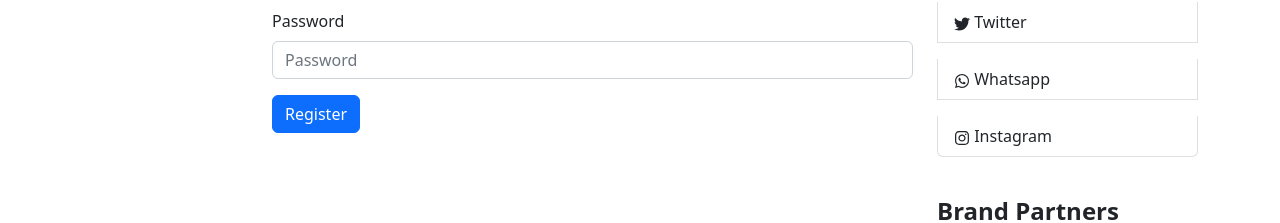
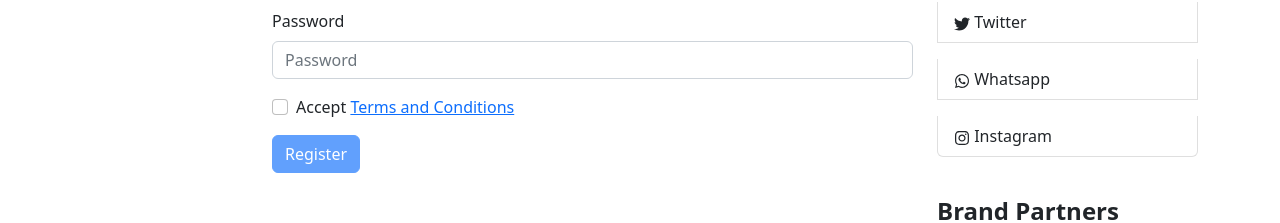
Before and after one commit to EhsanEIK/news-today-website, a React (Create React App) app: page /register in a window 1280 px wide. Shown: the part 321-544 px from the top of the page. Built offline with nearby package versions, Linux system fonts and the light colour scheme; no server answers.

Commit message:
added TermsAndConditions route and component, and added accepted checkbox in register

```diff
--- a/src/Pages/Login/Register/Register.js
+++ b/src/Pages/Login/Register/Register.js
@@ -1,11 +1,13 @@
 import React, { useContext, useState } from 'react';
 import Button from 'react-bootstrap/Button';
 import Form from 'react-bootstrap/Form';
+import { Link } from 'react-router-dom';
 import { AuthContext } from '../../../contexts/AuthProvider/AuthProvider';
 
 const Register = () => {
     const { createUser, updateUserProfile } = useContext(AuthContext);
     const [errorMsg, setErrorMsg] = useState('');
+    const [accepted, setAccepted] = useState(false);
 
     const handleSubmitRegister = event => {
         event.preventDefault();
@@ -31,6 +33,10 @@
             .catch(error => setErrorMsg(error.message));
     }
 
+    const handleAccepted = event => {
+        setAccepted(event.target.checked);
+    }
+
     return (
         <Form onSubmit={handleSubmitRegister}>
             <Form.Group className="mb-3" controlId="name">
@@ -49,8 +55,14 @@
                 <Form.Label>Password</Form.Label>
                 <Form.Control name='password' type="password" placeholder="Password" required />
             </Form.Group>
+            <Form.Group className="mb-3" controlId="formBasicCheckbox">
+                <Form.Check
+                    type="checkbox"
+                    onClick={handleAccepted}
+                    label={<>Accept <Link to='/terms'>Terms and Conditions</Link></>} />
+            </Form.Group>
 
-            <Button variant="primary" type="submit">
+            <Button variant="primary" type="submit" disabled={!accepted}>
                 Register
             </Button>
             <Form.Text className="text-danger d-block">
--- /dev/null
+++ b/src/Pages/Shared/TermsAndConditions/TermsAndConditions.js
@@ -0,0 +1,13 @@
+import React from 'react';
+import { Link } from 'react-router-dom';
+
+const TermsAndConditions = () => {
+    return (
+        <div>
+            <h1>Here are all Terms & Condiitons</h1>
+            <Link to='/register'>Go Back</Link>
+        </div>
+    );
+};
+
+export default TermsAndConditions;
--- a/src/routes/Routes/routes.js
+++ b/src/routes/Routes/routes.js
@@ -5,6 +5,7 @@
 import Login from "../../Pages/Login/Login/Login";
 import Register from "../../Pages/Login/Register/Register";
 import News from "../../Pages/News/News/News";
+import TermsAndConditions from "../../Pages/Shared/TermsAndConditions/TermsAndConditions";
 import PrivateRoute from "../PrivateRoute/PrivateRoute";
 
 export const router = createBrowserRouter([
@@ -29,6 +30,7 @@
             },
             { path: '/login', element: <Login></Login> },
             { path: '/register', element: <Register></Register> },
+            { path: '/terms', element: <TermsAndConditions></TermsAndConditions> },
         ]
     }
 ])
```
